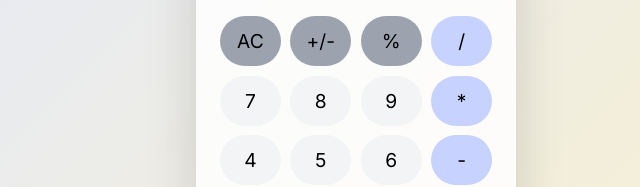
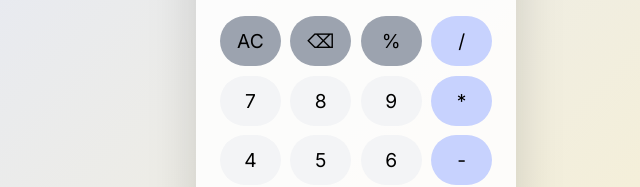
Before and after one commit to mallya-m/calculator-plus-plus, a plain HTML site: page index.html in a window 1280 px wide. Shown: the part 283-470 px from the top of the page, 284-924 px from the left. Drawn offline with Linux system fonts and the light colour scheme.

Commit message:
feat:add backspace UI Logic

```diff
--- a/index.html
+++ b/index.html
@@ -13,7 +13,7 @@
         </div>
         <div class="buttons">
             <button class="btn function" data-value="C">AC</button>
-            <button class="btn function" data-value="+/-">+/-</button>
+            <button class="btn function backspace" data-value="DEL">⌫</button>
             <button class="btn function" data-value="%">%</button>
             <button class="btn operator" data-value="/">/</button>
 
```
